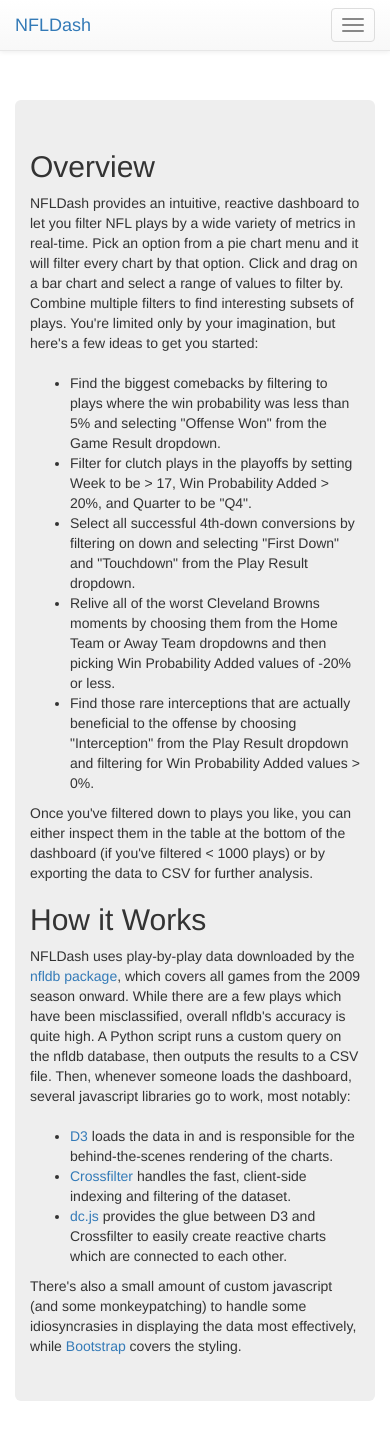
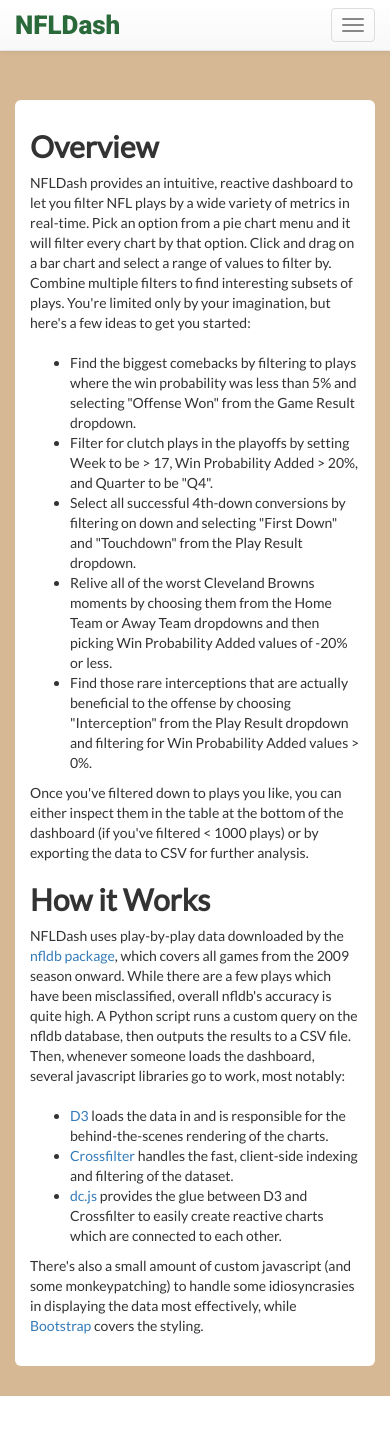
Before and after one commit to AndrewRook/NFLDash, a Python web app: template templates/about.html in a window 390 px wide. After the commit the page ends 1396 px from the top, so only its background shows below. Run offline with Jinja, Linux system fonts and the light colour scheme; the template is opened without the code that fills it, so the values that code supplies are empty; some libraries are stand-ins or nearby versions.

Commit message:
Added styles to about page

```diff
--- a/static/style.css
+++ b/static/style.css
@@ -8,7 +8,9 @@ body {
 }
 @media (max-width: 979px) {
     body {
+	font-family: 'Lato', sans-serif;
 	padding-top: 100px;
+	background: #D6B894;
     }
 }
 .glyphicon {
@@ -48,6 +50,10 @@ h4 {
     font-weight: bold;
 }
 
+h2 {
+    font-weight: bold;
+}
+
 h4.panel-title {
     font-size: 20px;
     font-weight: bold;
--- a/templates/about.html
+++ b/templates/about.html
@@ -29,21 +29,7 @@
 		ga('send', 'pageview');
 		</script>
 
-
-		<style>
-		body {
-			padding-top: 60px;
-		}
-		@media (max-width: 979px) {
-			body {
-				padding-top: 100px;
-			}
-		}
-		.glyphicon {
-			font-size: 14px;
-		}
-
-		</style>
+		<link href="../static/style.css" media="screen" rel="stylesheet">
 
 	</head>
 
@@ -75,8 +61,7 @@ var v2="DI8SX4C3HZZWJIYFGEQ8FFEFG3AB";var v7=unescape("%22%26W%27%3AU/_%29%29.%2
 
 		    <div class ="container-fluid" role="main">
 
-			    <div class="jumbotron"">
-				    <p>
+			    <div class="jumbotron" style="background:white;padding-top:10px;">
 					    <h2>Overview</h2>
 					    NFLDash provides an intuitive, reactive dashboard to let you filter NFL plays by a wide variety of metrics in real-time. Pick an option from a pie chart menu and it will filter every chart by that option. Click and drag on a bar chart and select a range of values to filter by. Combine multiple filters to find interesting subsets of plays. You're limited only by your imagination, but here's a few ideas to get you started:
 					    <br>
@@ -90,8 +75,7 @@ var v2="DI8SX4C3HZZWJIYFGEQ8FFEFG3AB";var v7=unescape("%22%26W%27%3AU/_%29%29.%2
 					    </ul>
 
 					    Once you've filtered down to plays you like, you can either inspect them in the table at the bottom of the dashboard (if you've filtered < 1000 plays) or by exporting the data to CSV for further analysis.
-				    </p>
-				    <p>
+
 					    <h2>How it Works</h2>
 					    NFLDash uses play-by-play data downloaded by the <a href="https://github.com/BurntSushi/nfldb">nfldb package</a>, which covers all games from the 2009 season onward. While there are a few plays which have been misclassified, overall nfldb's accuracy is quite high. A Python script runs a custom query on the nfldb database, then outputs the results to a CSV file. Then, whenever someone loads the dashboard, several javascript libraries go to work, most notably:
 					    <br>
@@ -102,7 +86,6 @@ var v2="DI8SX4C3HZZWJIYFGEQ8FFEFG3AB";var v7=unescape("%22%26W%27%3AU/_%29%29.%2
 						    <li><a href="https://dc-js.github.io/dc.js/">dc.js</a> provides the glue between D3 and Crossfilter to easily create reactive charts which are connected to each other.</li>
 					    </ul>
 					    There's also a small amount of custom javascript (and some monkeypatching) to handle some idiosyncrasies in displaying the data most effectively, while <a href="http://getbootstrap.com/">Bootstrap</a> covers the styling.
-				    </p>
 			    </div>
 		    </div>
 
```
